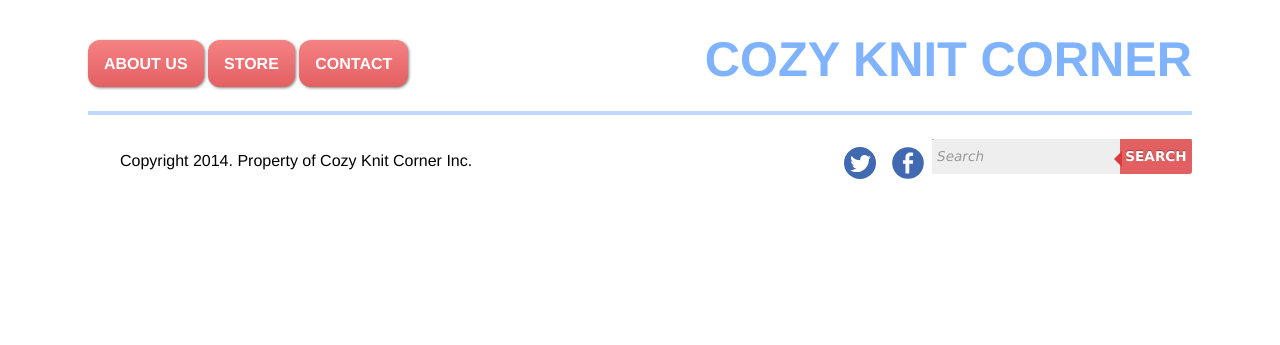
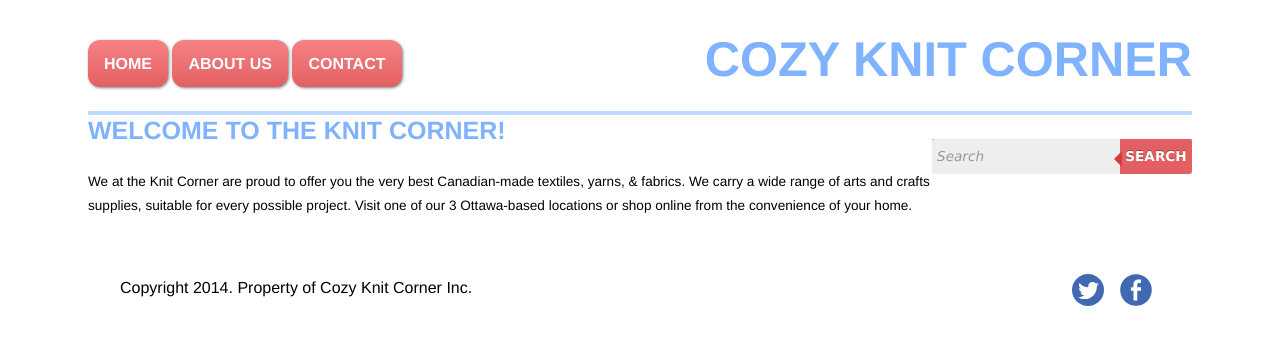
Before and after one commit to kaylatomkiewicz/ecommerce-website, a Jekyll site: the page built from index.html, in a window 1280 px wide. Shown: the top 345 px of the page. Built offline with Jekyll 4.4.1, drawn with Linux system fonts in a browser that asks for light colours; Markdown is read by kramdown in place of the engine named in the settings.

Commit message:
Added content to index and edited default page.

```diff
--- a/_layouts/default.html
+++ b/_layouts/default.html
@@ -28,8 +28,8 @@
             <h1 class="title">Cozy Knit Corner</h1>
 
                 <nav>
-                       <a class="btn milli" href="#">About Us</a>
-                       <a class="btn milli" href="#">Store</a>
+                       <a class="btn milli" href="../index.html">Home</a>
+                       <a class="btn milli" href="../about.html">About Us</a>
                        <a class="btn milli" href="#">Contact</a>
                </nav>
 
--- a/index.html
+++ b/index.html
@@ -1,3 +1,7 @@
 ---
 layout: default
 ---
+
+<h2 class="giga">Welcome to the Knit Corner!</h2>
+
+<p>We at the Knit Corner are proud to offer you the very best Canadian-made textiles, yarns, & fabrics. We carry a wide range of arts and crafts supplies, suitable for every possible project. Visit one of our 3 Ottawa-based locations or shop online from the convenience of your home.</p>
```
